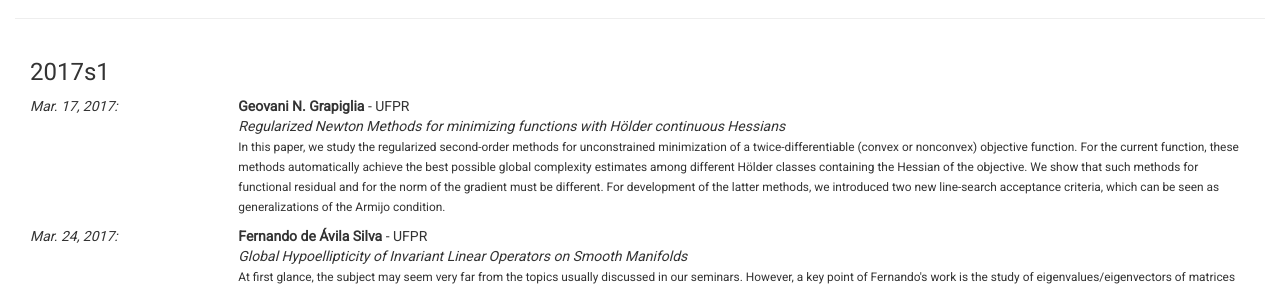
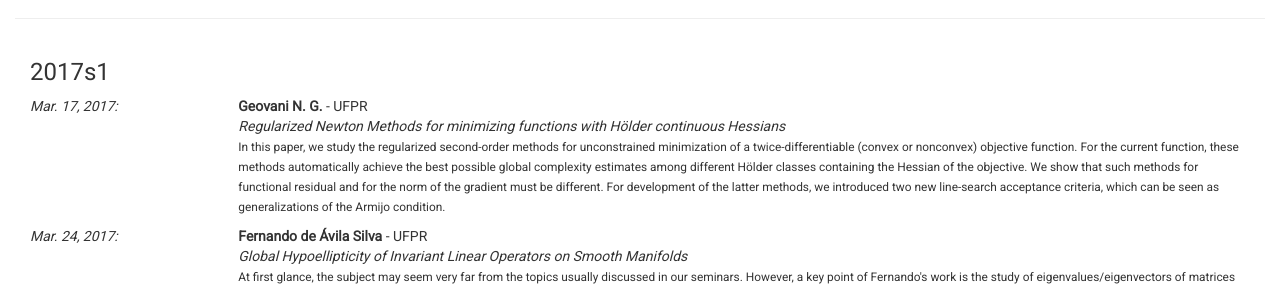
Before and after one commit to ufpr-pde/ufpr-opt.github.io, a Jekyll site: the page built from d_seminars.md, in a window 1280 px wide. Shown: the part 346-636 px from the top of the page. Built offline with Jekyll 4.4.1, drawn with Linux system fonts in a browser that asks for light colours; some web fonts are replaced.

Commit message:
Update seminars.yml

```diff
--- a/_data/seminars.yml
+++ b/_data/seminars.yml
@@ -1,4 +1,4 @@
-- author: Geovani N. Grapiglia
+- author: Geovani N. G.
   date: 2017-03-17
   semester: 2017s1
   affiliation: UFPR
```
